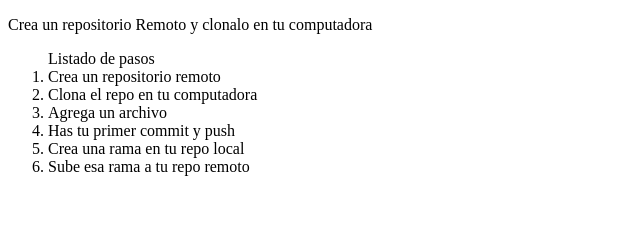
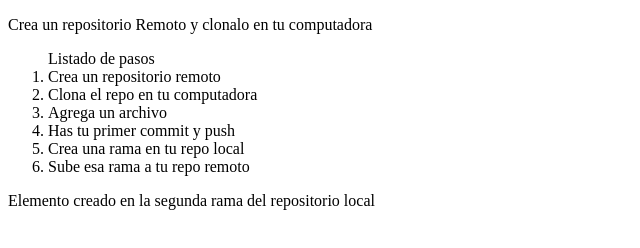
Before and after one commit to Diana-Camz/INTRODUCCION_A_GITHUB-2-, a plain HTML site: page index.html in a window 1280 px wide. Shown: the whole page, without its empty margins (0-640 px from the left). Drawn offline with Linux system fonts and the light colour scheme.

Commit message:
se agrega un parrafo de ejemplo

```diff
--- a/index.html
+++ b/index.html
@@ -16,5 +16,7 @@
     <li>Crea una rama en tu repo local</li>
     <li>Sube esa rama a tu repo remoto</li>
   </ol>
+
+  <p>Elemento creado en la segunda rama del repositorio local</p>
 </body>
 </html>
```
